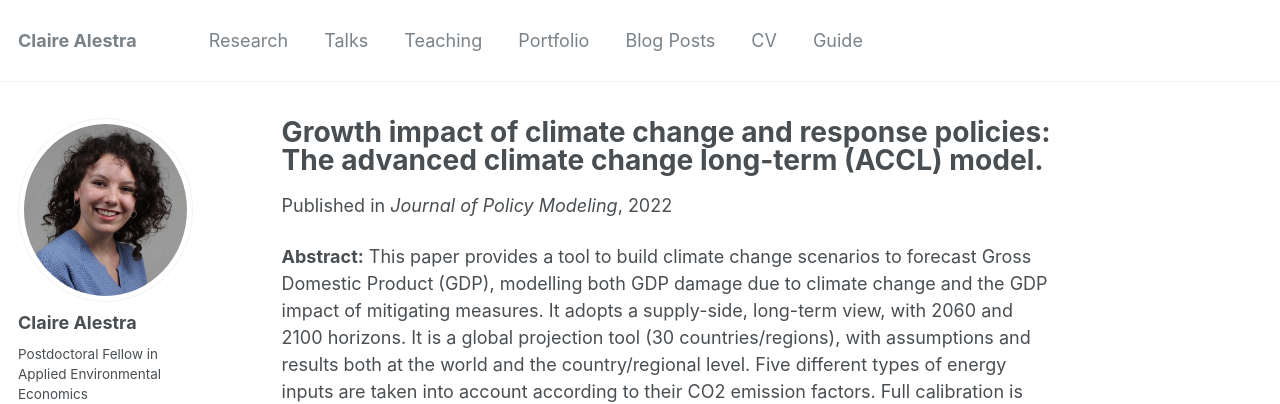
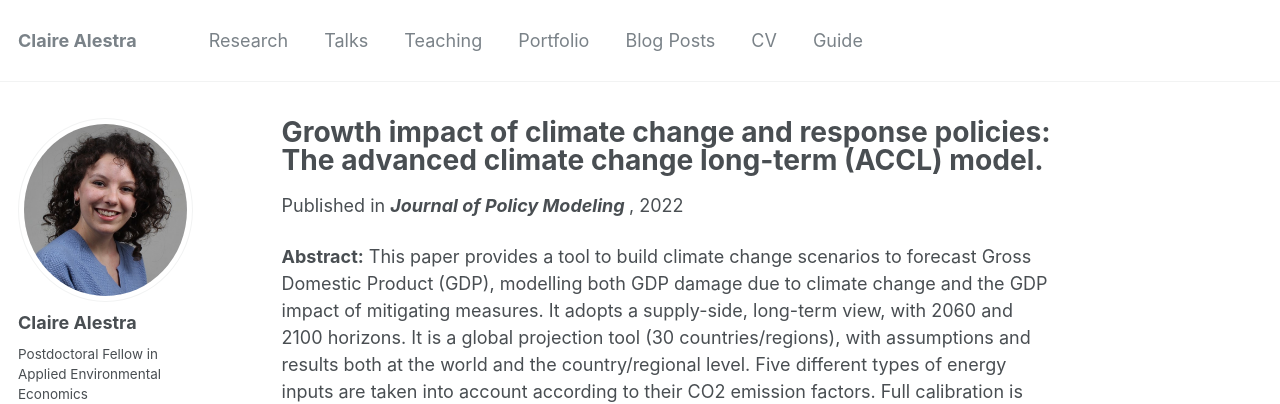
Before and after one commit to ClaireAlestra/ClaireAlestra.github.io, a Jekyll site: the page built from _publications/2010-10-01-paper-title-number-2.md, in a window 1280 px wide. Shown: the top 404 px of the page. Built offline with Jekyll 4.4.1, drawn with Linux system fonts in a browser that asks for light colours.

```diff
--- a/_publications/2010-10-01-paper-title-number-2.md
+++ b/_publications/2010-10-01-paper-title-number-2.md
@@ -4,7 +4,7 @@ collection: publications
 permalink: /publication/2022-ACCL
 excerpt: "This paper provides a tool to build climate change scenarios to forecast Gross Domestic Product (GDP), modelling both GDP damage due to climate change and the GDP impact of mitigating measures. It adopts a supply-side, long-term view, with 2060 and 2100 horizons. It is a global projection tool (30 countries/regions), with assumptions and results both at the world and the country/regional level. Five different types of energy inputs are taken into account according to their CO2 emission factors. Full calibration is possible at each stage, with estimated or literature-based default parameters. Compared to other models, it provides a comprehensive modelisation of Total Factor Productivity (TFP), which is the most significant determinant of the GDP projected path. We present simulation results of different energy policy scenarios. They illustrate both the 'tragedy of the horizon' and the 'tragedy of the commons', which call for a policy framework that adequately integrates a long run perspective, through a low-enough discount rate and an effective intergenerational solidarity as well as international cooperation."
 date: 2022-01-01
-venue: 'Journal of Policy Modeling'
+venue: '<b> Journal of Policy Modeling </b>'
 paperurl: 'https://doi.org/10.1016/j.jpolmod.2021.10.001'
 citation: #'Alestra, C., Cette, G., Chouard, V. and Lecat, R. (2022). "Growth impact of climate change and response policies: The advanced climate change long-term (ACCL) model." <i>Journal of Policy Modeling </i>44.1.'
 ---
```
